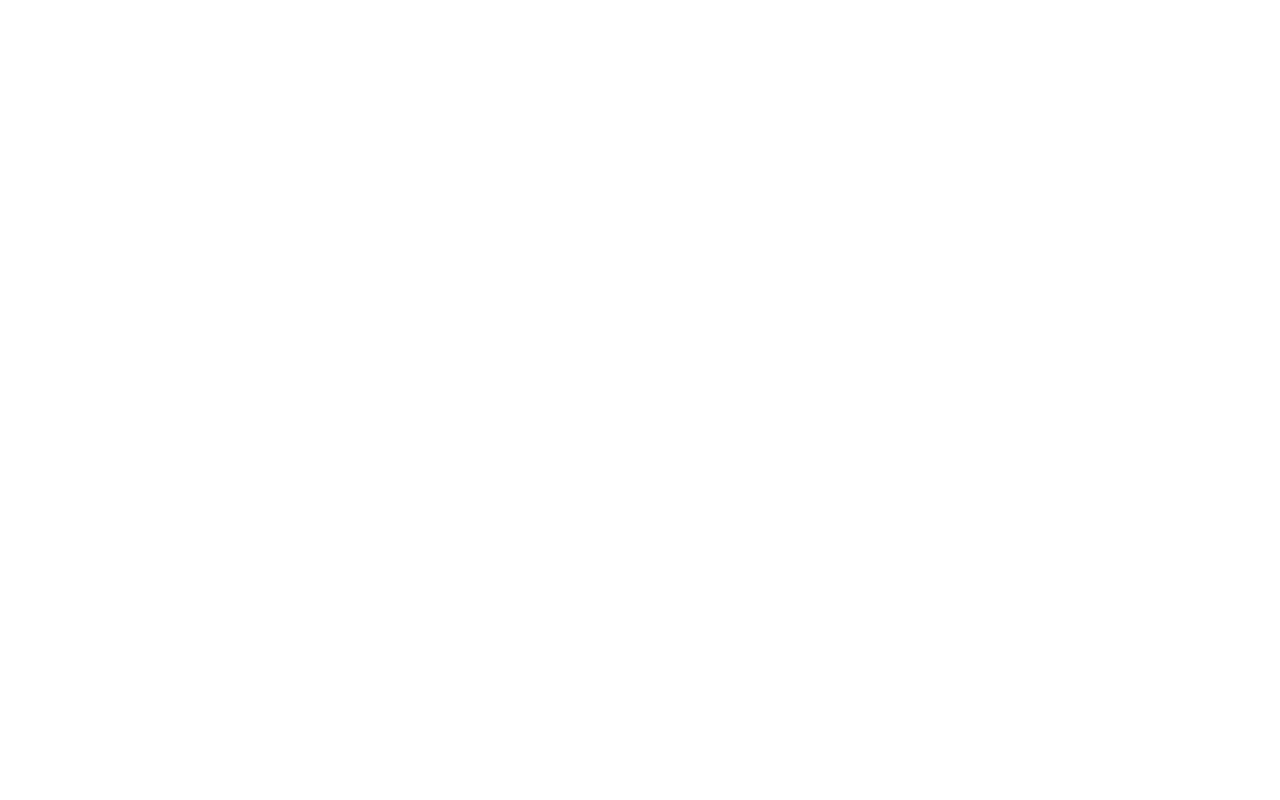
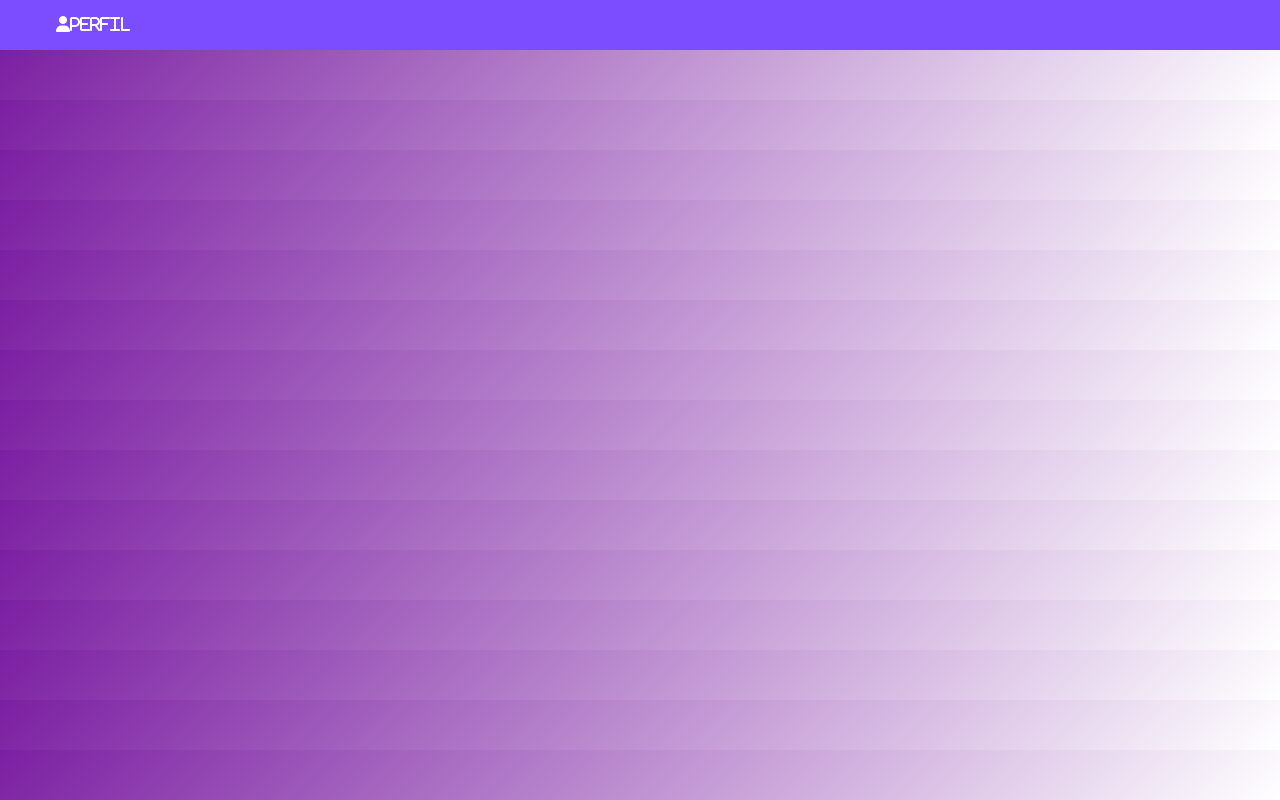
Before and after one commit to adasorto/PracticaExamen, a plain HTML site: page index.html in a window 1280 px wide. Drawn offline with Linux system fonts and the light colour scheme.

Commit message:
sE HIZO EL MENU
Signed-off-by: Ada Jensy <adajensy@outlook.com>

```diff
--- a/css/style.css
+++ b/css/style.css
@@ -0,0 +1,92 @@
+:root{
+    --primary :#7B1FA2;
+    --secundary :#7C4DFF;
+    --white : #ffffff;
+}
+
+html {
+
+}
+
+body{
+    background-image: linear-gradient(135deg,var(--primary)0%,var(--white));
+    min-height: 100%;
+    font-family: Verdana, Geneva, Tahoma, sans-serif;
+}
+
+ul{
+    list-style: none;
+    padding: 0;
+    margin: 0;
+}
+
+a{
+    text-decoration: none;
+    color: var(--white);
+}
+
+.navbar{
+    background-color: var(--secundary);
+}
+
+.margent i{
+    margin-right: 1.5em;
+}
+
+.navegacion{
+    margin: auto;
+    max-width: 1200px;
+    display: flex;
+    flex-direction: column;
+}
+
+.navegacion a{
+    padding: 1em;
+    display: block;
+}
+
+@media (min-width: 768px){
+    .navegacion{
+        flex-direction: row;
+    }
+}
+
+.link{
+    overflow: hidden;
+}
+
+.link:target .submenu{
+    max-height: 19em;
+
+}
+
+@media(min-width:768px){
+    .link{
+        flex: 1;
+        position: relative;
+        overflow: visible;
+    }
+    .link .submenu{
+        position: absolute;
+        width: 100%;
+    }
+}
+
+.submenu {
+    background-color: var(--primary);
+    max-height: 0;
+    transition: 0.8s;
+}
+
+@media (min-width:768px){
+    .submenu a{
+        display: none;
+    }
+    .link:target .submenu a{
+        display: block;
+    }
+}
+
+.submenu a:hover{
+    background-color: blue;
+}
--- a/index.html
+++ b/index.html
@@ -1,11 +1,33 @@
 <!DOCTYPE html>
-<html lang="en">
+<html lang="es">
 <head>
     <meta charset="UTF-8">
     <meta name="viewport" content="width=device-width, initial-scale=1.0">
     <title>Document</title>
+
+    <!--Esto es para usar las hijas de estilo-->
+    <link rel="stylesheet" href="css/normalize.css">
+    <link rel="stylesheet" href="css/style.css">
+
+    <!--Vinculo con Font Awesome-->
+    <script src="https://kit.fontawesome.com/b333d21996.js" crossorigin="anonymous"></script>
 </head>
 <body>
+    <nav class="navbar">
+        <ul class="navegacion">
+            <li class="link" id="profile">
+                <a href="#profile" class="margent">
+                    <i class="fas fa-user">Perfil</i>
+                </a>
+                <div class="submenu">
+                    <a href="#">Sub 1</a>
+                </div>
+            </li>
 
+
+
+        </ul>
+
+    </nav>
 </body>
 </html>
```
